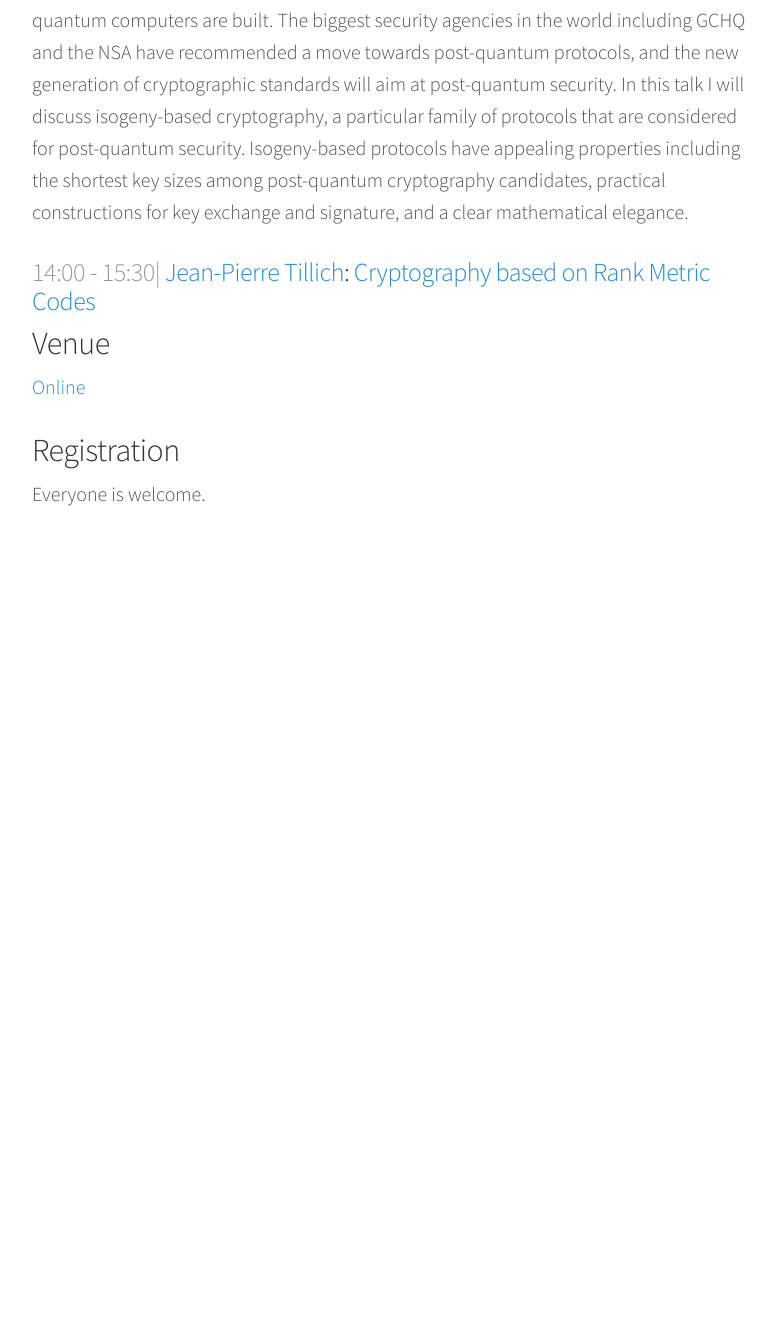
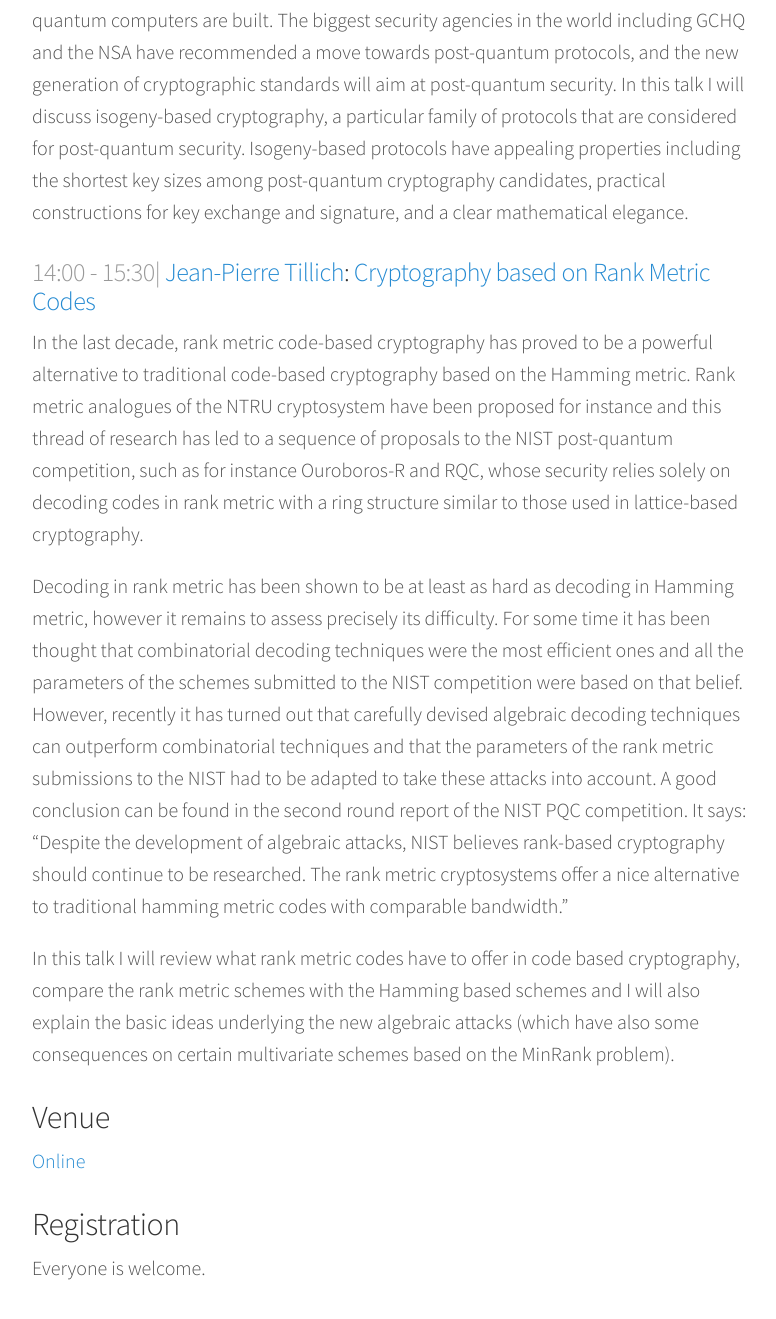
Before and after one commit to malb/discrete-subgroup, a Jekyll site: the page built from _posts/2020-10-02-lattice-meeting.md, in a window 1280 px wide and 1400 px high, scrolled down 1007 px. Shown: the top 1319 px of the window, without its empty margins (248-1024 px from the left). Built offline with Jekyll 4.4.1, drawn with Linux system fonts in a browser that asks for light colours; nearby versions of some CDN libraries; before the commit the page ends 1637 px from its top, so only the background shows below that.

Commit message:
JP's abstract

```diff
--- a/_posts/2020-10-02-lattice-meeting.md
+++ b/_posts/2020-10-02-lattice-meeting.md
@@ -17,6 +17,12 @@ The security of many cryptographic protocols in use today relies on the computat
 
 ### <span> 14:00 - 15:30| [Jean-Pierre Tillich]()</span>: [Cryptography based on Rank Metric Codes]() ###
 
+In the last decade, rank metric code-based cryptography has proved to be a powerful alternative to traditional code-based cryptography based on the Hamming metric. Rank metric analogues of the NTRU cryptosystem have been proposed for instance and this thread of research has led to a sequence of proposals to the NIST post-quantum competition, such as for instance Ouroboros-R and RQC, whose security relies solely on decoding codes in rank metric with a ring structure similar to those used in lattice-based cryptography.
+
+Decoding in rank metric has been shown to be at least as hard as decoding in Hamming metric, however it remains to assess precisely its difficulty. For some time it has been thought that combinatorial decoding techniques were the most efficient ones and all the parameters of the schemes submitted to the NIST competition were based on that belief. However, recently it has turned out that carefully devised algebraic decoding techniques can outperform combinatorial techniques and that the parameters of the rank metric submissions to the NIST had to be adapted to take these attacks into account. A good conclusion can be found in the second round report of the NIST PQC competition. It says: "Despite the development of algebraic attacks, NIST believes rank-based cryptography should continue to be researched. The rank metric cryptosystems offer a nice alternative to traditional hamming metric codes with comparable bandwidth."
+
+In this talk I will review what rank metric codes have to offer in code based cryptography, compare the rank metric schemes with the Hamming based schemes and I will also explain the basic ideas underlying the new algebraic attacks (which have also some consequences on certain multivariate schemes based on the MinRank problem).
+
 ## Venue ##
 
 [Online](https://teams.microsoft.com/l/meetup-join/19%3ameeting_NzBkNWQ0MmItMDg4Zi00ZTIyLWI4MmQtYzMxODQ0MTY0Y2Q0%40thread.v2/0?context=%7b%22Tid%22%3a%222b897507-ee8c-4575-830b-4f8267c3d307%22%2c%22Oid%22%3a%22a2fafa38-2a55-4a69-897f-01e7a5deebf1%22%7d)
```
